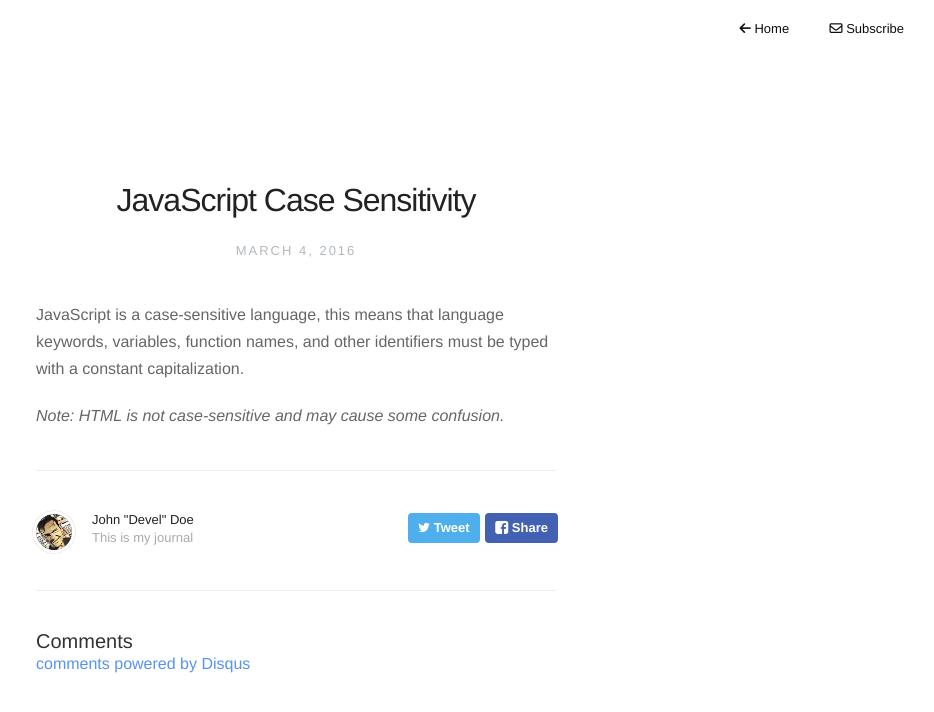
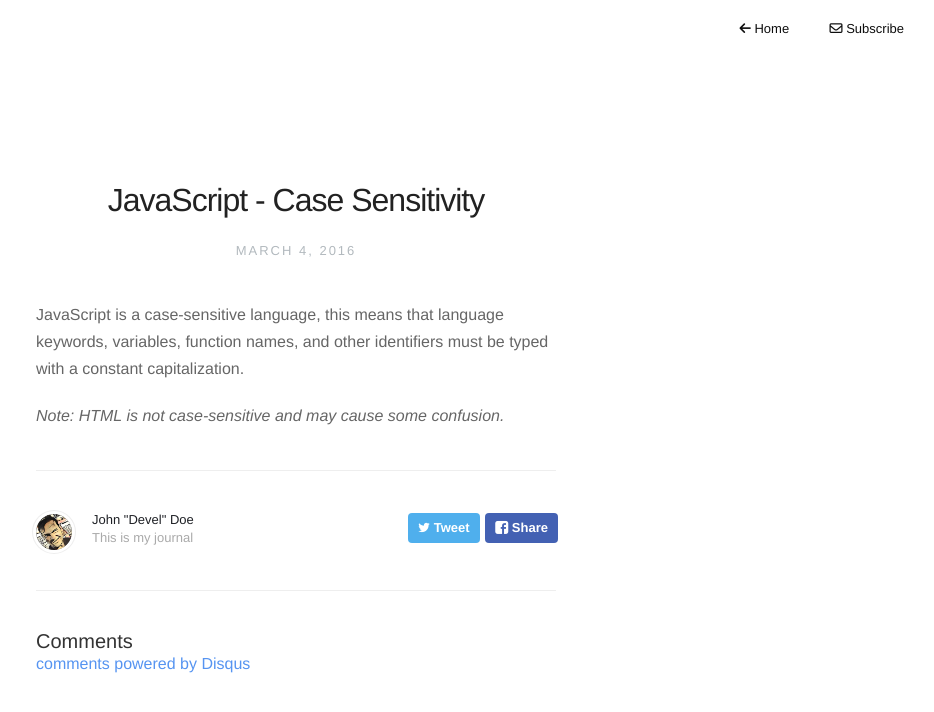
Before and after one commit to develdoe/develdoe.github.io, a Jekyll site: the page built from _posts/2016-03-04-JavaScript-Case-Sensivity.markdown, in a window 1280 px wide. Shown: the top 712 px of the page, without its empty margins (344-1278 px from the left). Built offline with Jekyll 4.4.1, drawn with Linux system fonts in a browser that asks for light colours; nearby versions of some CDN libraries; comment, search, counter and statistics services are not loaded.

```diff
--- a/_posts/2016-03-04-JavaScript-Case-Sensivity.markdown
+++ b/_posts/2016-03-04-JavaScript-Case-Sensivity.markdown
@@ -1,6 +1,6 @@
 ---
 date: 2016-03-04T10:18:00.000Z
-title: JavaScript Case Sensitivity
+title: JavaScript - Case Sensitivity
 description: JavaScript and case-sensitivity.
 published: true
 category:
```
